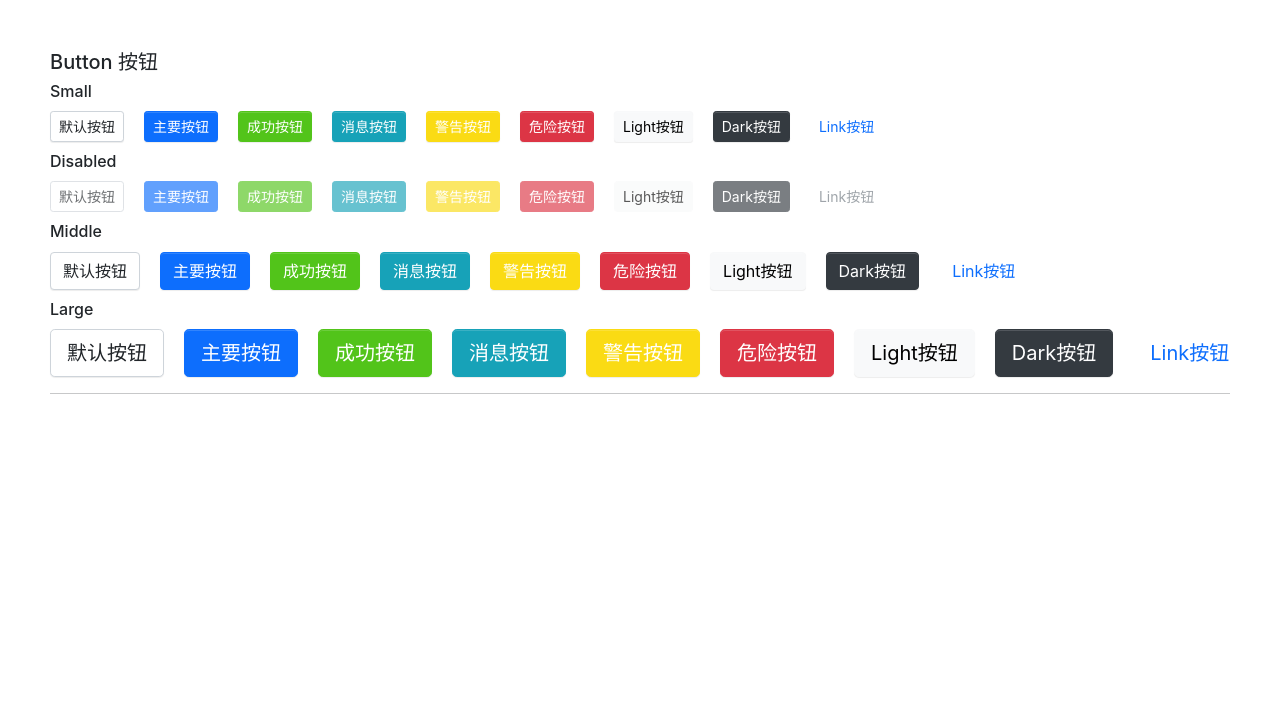
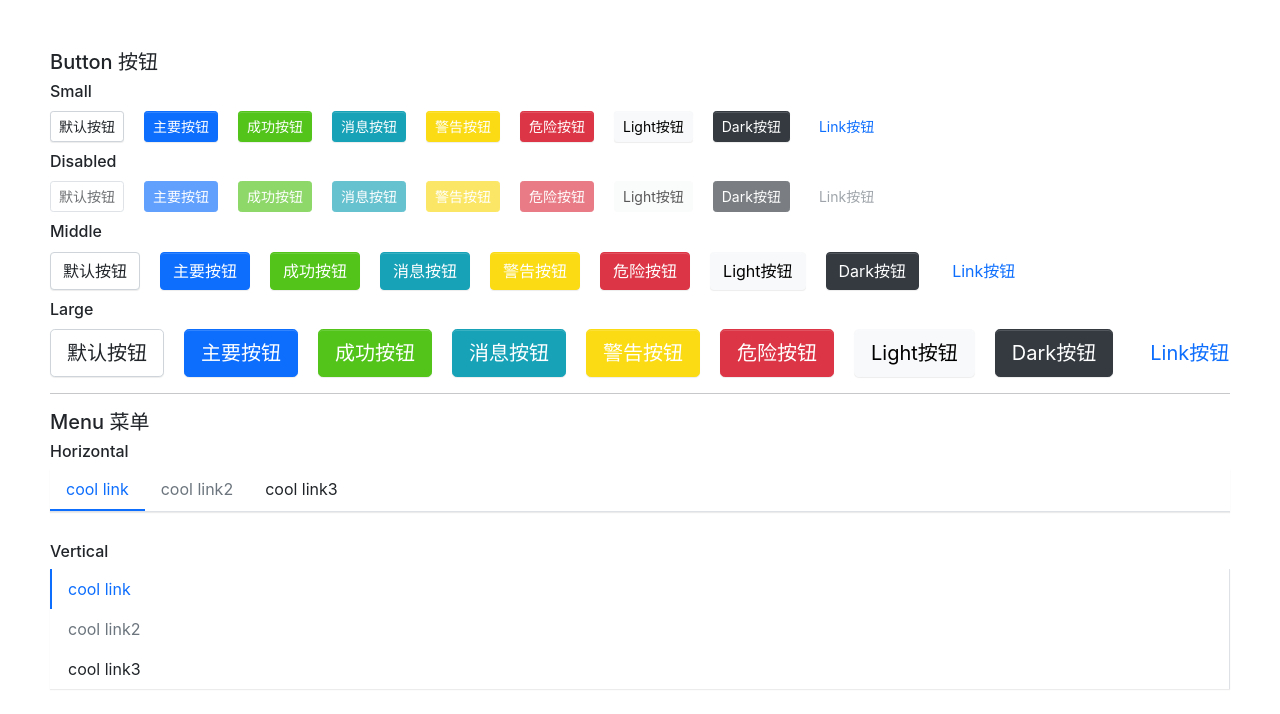
Before and after one commit to itsatan/satan-ui, a React (Vite) app: page / in a window 1280 px wide. Shown: the top 714 px of the page. Built offline with nearby package versions, Linux system fonts and the light colour scheme.

Commit message:
feat: Menu Component

```diff
--- a/src/App.tsx
+++ b/src/App.tsx
@@ -1,10 +1,12 @@
 import './app.scss'
 import Button from "./page/Button"
+import Menu from './page/Menu'
 
 function App() {
     return (
         <div className="App">
             <Button />
+            <Menu />
         </div>
     )
 }
--- /dev/null
+++ b/src/components/Menu/_style.scss
@@ -0,0 +1,48 @@
+.satan-menu {
+    display      : flex;
+    flex-wrap    : wrap;
+    padding-left : 0;
+    list-style   : none;
+    margin-bottom: 30px;
+    border-bottom: $menu-border-width solid $menu-border-color;
+    box-shadow   : $menu-box-shadow;
+
+    .menu-item {
+        padding   : $menu-item-padding-y $menu-item-padding-x;
+        cursor    : pointer;
+        transition: $menu-transition;
+
+        &:hover,
+        &:focus {
+            text-decoration: none;
+        }
+
+        &.is-disabled {
+            color         : $menu-item-disabled-color;
+            pointer-events: none;
+            cursor        : default;
+        }
+
+        &.is-active,
+        &:hover {
+            color        : $menu-item-active-color;
+            border-bottom: $menu-item-active-border-width solid $menu-item-active-color;
+        }
+    }
+}
+
+.menu-vertical {
+    flex-direction: column;
+    border-bottom : 0px;
+    border-right  : $menu-border-width solid $menu-border-color;
+
+    .menu-item {
+        border-left: $menu-item-active-border-width solid transparent;
+
+        &.is-active,
+        &:hover {
+            border-bottom: 0px;
+            border-left  : $menu-item-active-border-width solid $menu-item-active-color;
+        }
+    }
+}
--- /dev/null
+++ b/src/components/Menu/menu.tsx
@@ -0,0 +1,52 @@
+import React, { createContext, useState } from "react";
+import classNames from "classnames";
+
+type MenuMode = 'horizontal' | 'vertical';
+type SelectCallback = (selectIndex: number) => void;
+
+
+export interface MenuProps {
+    defaultIndex?: number;
+    className?: string;
+    mode?: MenuMode;
+    style?: React.CSSProperties;
+    onSelect?: SelectCallback;
+    children?: React.ReactNode;
+}
+
+interface IMenuContext {
+    index: number;
+    onSelect?: SelectCallback;
+}
+
+export const MenuContext = createContext<IMenuContext>({ index: 0 })
+
+const Menu: React.FC<MenuProps> = (props) => {
+    const { defaultIndex, className, mode, style, onSelect, children } = props
+    const [currentActive, setActive] = useState(defaultIndex)
+    const classes = classNames('satan-menu', className, {
+        'menu-vertical': mode === 'vertical'
+    })
+    const handleClick = (index: number) => {
+        setActive(index)
+        onSelect && onSelect(index)
+    }
+    const passedContext: IMenuContext = {
+        index: currentActive ? currentActive : 0,
+        onSelect: handleClick,
+    }
+    return (
+        <ul className={classes} style={style} data-testid='test-menu'>
+            <MenuContext.Provider value={passedContext}>
+                {children}
+            </MenuContext.Provider>
+        </ul>
+    )
+}
+
+Menu.defaultProps = {
+    defaultIndex: 0,
+    mode: 'horizontal',
+}
+
+export default Menu
--- /dev/null
+++ b/src/components/Menu/menuItem.tsx
@@ -0,0 +1,32 @@
+import React, { useContext } from "react";
+import classNames from "classnames";
+import { MenuContext } from './menu'
+
+export interface MenuItemProps {
+    index: number;
+    disabled?: boolean;
+    className?: string;
+    style?: React.CSSProperties;
+    children?: React.ReactNode;
+}
+
+const MenuItem:React.FC<MenuItemProps> = (props) => {
+    const { index, disabled, className, style, children } = props
+    const context = useContext(MenuContext)
+    const classes = classNames('menu-item', className, {
+        'is-disabled': disabled,
+        'is-active':context.index === index
+    })
+    const handleClick = () => {
+        if (context.onSelect && !disabled) {
+            context.onSelect(index)
+        }
+    }
+    return (
+        <li className={classes} style={style} onClick={handleClick}>
+            {children}
+        </li>
+    )
+}
+
+export default MenuItem
--- /dev/null
+++ b/src/page/Menu.tsx
@@ -0,0 +1,22 @@
+import Menu from "@/components/Menu/menu";
+import MenuItem from "@/components/Menu/menuItem";
+
+export default () => {
+    return (
+        <>
+            <h5>Menu 菜单</h5>
+            <h6>Horizontal</h6>
+            <Menu onSelect={index => console.log(index)}>
+                <MenuItem index={0}>cool link</MenuItem>
+                <MenuItem index={1} disabled>cool link2</MenuItem>
+                <MenuItem index={2}>cool link3</MenuItem>
+            </Menu>
+            <h6>Vertical</h6>
+            <Menu mode='vertical' onSelect={index => console.log(index)}>
+                <MenuItem index={0}>cool link</MenuItem>
+                <MenuItem index={1} disabled>cool link2</MenuItem>
+                <MenuItem index={2}>cool link3</MenuItem>
+            </Menu>
+        </>
+    )
+}
--- a/src/styles/index.scss
+++ b/src/styles/index.scss
@@ -8,4 +8,7 @@
 @import 'mixin';
 
 // button
-@import '@/components/Button/style'
+@import '@/components/Button/style';
+
+// menu
+@import '@/components/Menu/style';
```
